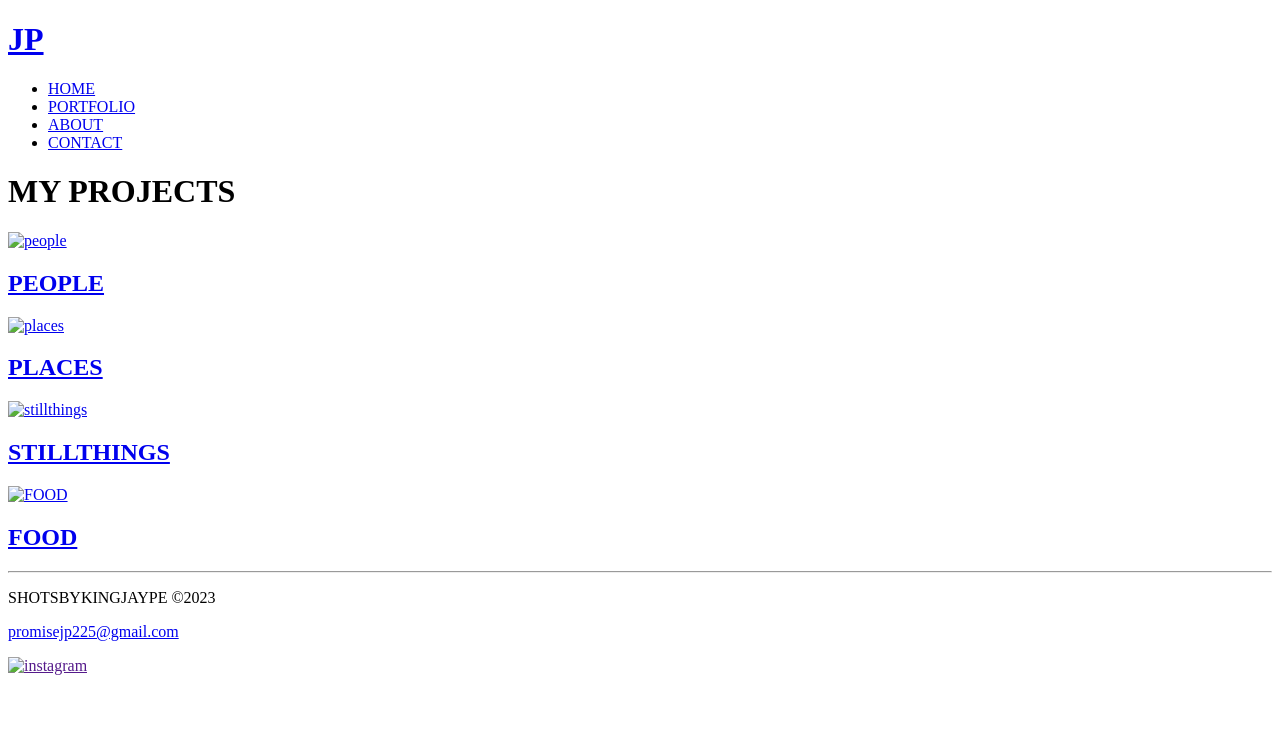
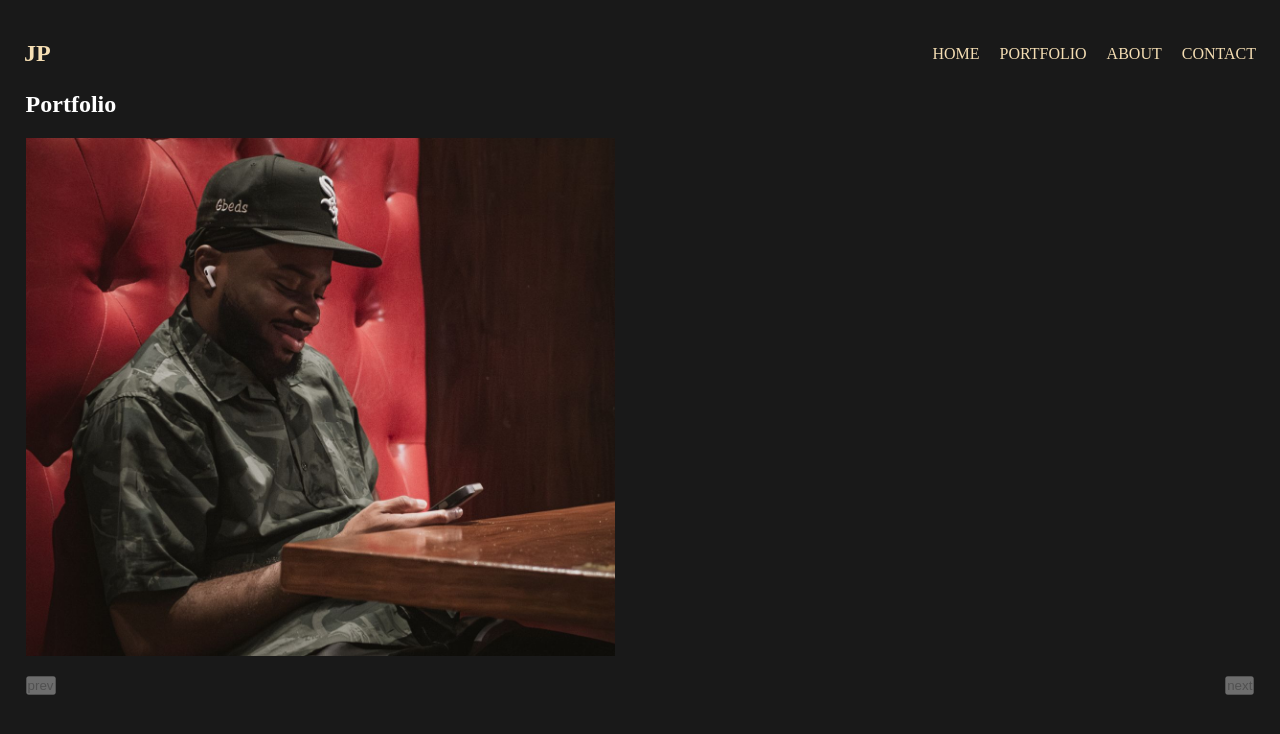
Before and after one commit to l0williams/JP, a plain HTML site: page portfolio.html in a window 1280 px wide. Drawn offline with Linux system fonts and the light colour scheme.

Commit message:
skills_first

```diff
--- /dev/null
+++ b/assets/portfolio.css
@@ -0,0 +1,101 @@
+*{
+    margin: 0;
+    padding: 0;
+    box-sizing: border-box;
+}
+body{
+    background-color: rgba(0, 0, 0, 0.9);
+    color: white;
+}
+.nav-header  li {
+    display: inline-block;
+    text-decoration: none;
+}
+.nav-header{
+    display: flex;
+    align-items: center;
+    justify-content: space-between;
+    margin: 1rem;
+    margin-top: 2rem;
+}
+.nav-header a {
+     padding: 0.5rem;
+    text-transform: uppercase;
+    text-decoration: none;
+    color:wheat;
+    transition: linear 0.4s;
+    display:inline-block ;
+}
+.nav-header a:hover{
+    transform: scale(1.5);
+    color: wheat;
+    font-size: larger;
+    text-decoration: line-through;
+    text-decoration-color: black;
+}
+
+
+/* PORTFOLIO DESIGN */
+
+.portfolio_design{
+    padding: 0px 2%;
+}
+.portfolio_design .image_container{
+    display: flex;
+    flex-wrap: wrap;
+    justify-content: space-between;
+    width: 100%;
+}
+.portfolio_design .image_container .image{
+    width: 48%;
+    margin: 20px 0px;
+}
+.portfolio_design .image_container .image img{
+    width: 100%;
+    object-fit: cover;
+    object-position: center;
+}
+.portfolio_design .pop_up{
+    display: none;
+    position: fixed;
+    top: 0;
+    left: 0;
+    width: 100%;
+    height: 100vh;
+    padding: 0px 2%;
+    background-color: rgba(0, 0, 0, 0.833);
+}
+.portfolio_design .image_modal{
+    width: 100%;
+    height: 100%;
+    position: relative;
+    display: flex;
+    align-items: center;
+    justify-content: space-between;
+}
+.portfolio_design .image_modal .close{
+    top: 10px;
+    right: 0px;
+    position: absolute;
+    font-size: 60px;
+}
+.portfolio_design .image_modal button{
+    font-size: 40px;
+    border: none;
+    background-color: transparent;
+    color: white;
+}
+.portfolio_design .image_modal .image{
+    width: 80%;
+    height: 90vh;
+}
+.portfolio_design .image_modal .image img{
+    width: 100%;
+    height: 100%;
+    object-fit: cover;
+    object-position: center;
+}
+.portfolio_design .pagination{
+    display: flex;
+    justify-content: space-between;
+}
--- /dev/null
+++ b/assets/portfolio.js
@@ -0,0 +1,85 @@
+const portfolio = document.querySelector('section.portfolio_design');
+const images = portfolio.querySelectorAll('.image_container .image img');
+const image_container = portfolio.querySelector('.image_container');
+const prevButton = document.getElementById('prev');
+const nextButton = document.getElementById('next');
+let currentImageIndex = 0;
+let currentPage = 1;
+const itemsPerPage = 6;
+
+function showPage(pageNumber) {
+  images.forEach((image, index) => {
+    if (index >= (pageNumber - 1) * itemsPerPage && index < pageNumber * itemsPerPage) {
+      image.style.display = 'block';
+    } else {
+      image.style.display = 'none';
+    }
+  });
+}
+function updateButtons() {
+    prevButton.disabled = currentPage === 1;
+    nextButton.disabled = currentPage === Math.ceil(images.length / itemsPerPage);
+}
+
+// Initial display
+showPage(currentPage);
+updateButtons();
+
+  // Previous button click event
+prevButton.addEventListener('click', () => {
+    if (currentPage > 1) {
+      currentPage--;
+      showPage(currentPage);
+      updateButtons();
+    }
+});
+
+  // Next button click event
+nextButton.addEventListener('click', () => {
+    if (currentPage < Math.ceil(images.length / itemsPerPage)) {
+      currentPage++;
+      showPage(currentPage);
+      updateButtons();
+    }
+});
+function ClosePopUP() {
+  portfolio.querySelector('div.pop_up').style.display = 'none';
+}
+
+function ShowPopUP(imageToShow) {
+  portfolio.querySelector('div.pop_up').style.display = 'block';
+  portfolio.querySelector('div.pop_up .image').innerHTML = `
+    <img src="${imageToShow}" alt="">
+  `
+}
+
+function showNextImage() {
+  currentImageIndex = (currentImageIndex + 1) % images.length;
+  const imageToShow = images[currentImageIndex].getAttribute("src");
+  ShowPopUP(imageToShow);
+}
+
+function showPrevImage() {
+    currentImageIndex = (currentImageIndex - 1 + images.length) % images.length;
+    const imageToShow = images[currentImageIndex].getAttribute("src");
+    ShowPopUP(imageToShow);
+}
+
+images.forEach((image, index) => {
+  image.addEventListener('click', (e) => {
+    e.preventDefault();
+    currentImageIndex = index;
+    const imageToShow = image.getAttribute("src");
+    ShowPopUP(imageToShow);
+  });
+});
+
+portfolio.querySelector('div.pop_up .close').addEventListener('click', () => {
+  ClosePopUP();
+});
+portfolio.querySelector('button.next').addEventListener('click', () => {
+  showNextImage();
+});
+portfolio.querySelector('button.prev').addEventListener('click', ()=>{
+    showPrevImage();
+})
--- a/portfolio.html
+++ b/portfolio.html
@@ -4,63 +4,56 @@
     <meta charset="UTF-8">
     <meta name="viewport" content="width=device-width, initial-scale=1.0">
     <meta http-equiv="X-UA-Compatible" content="IE=edge" />
-    <link rel="shortcut icon" href="" type="image/x-icon">
-    <link rel="stylesheet" href="">
-    <script src="" defer></script>
-    <title>Document</title>
+    <link rel="shortcut icon" href="./assets/img/icons/logo2.png" type="image/x-icon">
+    <link rel="stylesheet" href="./assets/portfolio.css">
+    <link rel="stylesheet" href="https://cdnjs.cloudflare.com/ajax/libs/font-awesome/4.7.0/css/font-awesome.min.css">
+    <title>Portfolio</title>
 </head>
 <body>
-    <header>
-        <a href="./index.html"><h1>JP</h1></a>
-        <nav>
-            <ul>
-                <li><a href="./index.html">HOME</a></li>
-                <li><a href="./portfolio.html">PORTFOLIO</a></li>
-                <li><a href="./about.html">ABOUT</a></li>
-                <li><a href="./contact.html">CONTACT</a></li>
+    <header class="navbar">
+        <nav class="nav-header">
+            <a href="./index.html"><h1>JP</h1></a>
+            <div class="navbar__toggle" id="mobile-menu" onclick="mobieMenu()">
+                <span class="bar"></span>
+                <span class="bar"></span>
+                <span class="bar"></span>
+            </div>
+            <ul class="navbar__menu">
+                <li class="navbar__item"><a href="./index.html" class="navbar__links">HOME</a></li>
+                <li class="navbar__item"><a href="./people.html" class="navbar__links">PORTFOLIO</a></li>
+                <li class="navbar__item"><a href="./about.html" class="navbar__links">ABOUT</a></li>
+                <li class="navbar__item"><a href="./contact.html" class="navbar__links">CONTACT</a></li>
             </ul>
         </nav>
     </header>
-
-    <main>
-        <h1>MY PROJECTS</h1>
-        <section>
-
-            <div>
-                <a href="./people.html">
-                <img src="" alt="people">
-                <h1>PEOPLE</h1></a>
+    <section class="portfolio_design">
+        <h1>Portfolio</h1>
+        <div class="image_container">
+            <div class="image">
+                <img src="/assets/img/people/IMG-20230809-WA0002.jpg" alt="" srcset="">
             </div>
-
-            <div>
-                <a href="./place.html">
-                <img src="" alt="places">
-                <h1>PLACES</h1></a>
+        </div>
+        <div class="pagination">
+            <button id="prev">prev</button>
+            <button id="next">next</button>
+        </div>
+        <div class="pop_up">
+            <div class="image_modal">
+                <div class="close">
+                    <i class="fa fa-times" aria-hidden="true"></i>
+                </div>
+                <button class="prev">
+                    <i class="fa fa-chevron-left" aria-hidden="true"></i>
+                </button>
+                <div class="image">
+                    <img src="" alt="">
+                </div>
+                <button class="next">
+                    <i class="fa fa-chevron-right" aria-hidden="true"></i>
+                </button>
             </div>
-
-            <div>
-                <a href="./still.html">
-                <img src="" alt="stillthings">
-                <h1>STILLTHINGS</h1></a>
-            </div>
-
-            <div>
-                <a href="./food.html">
-                <img src="" alt="FOOD">
-                <h1>FOOD</h1></a>
-            </div>
-
-        </section>
-
-    </main>
-<hr>
-    <footer>
-
-        <p>SHOTSBYKINGJAYPE &copy;2023</p>
-        <p><a href="mailto: promisejp225@gmail.com ">promisejp225@gmail.com</a></p>
-
-        <a href=""><img src="" alt="instagram"></a>
-
-    </footer>
+        </div>
+    </section>
+    <script src="./assets/portfolio.js"></script>
 </body>
 </html>
```
Also changed, not shown: assets/img/people/image1.jpg (renamed from assets/img/people/IMG-20230809-WA0001.jpg), assets/img/people/image2.jpg (renamed from assets/img/people/IMG-20230809-WA0003.jpg), assets/img/people/image3.jpg (renamed from assets/img/people/IMG-20230809-WA0004.jpg), assets/img/people/image4.jpg (renamed from assets/img/people/IMG-20230809-WA0006.jpg), assets/img/people/image5.jpg (renamed from assets/img/people/IMG-20230809-WA0009.jpg).
